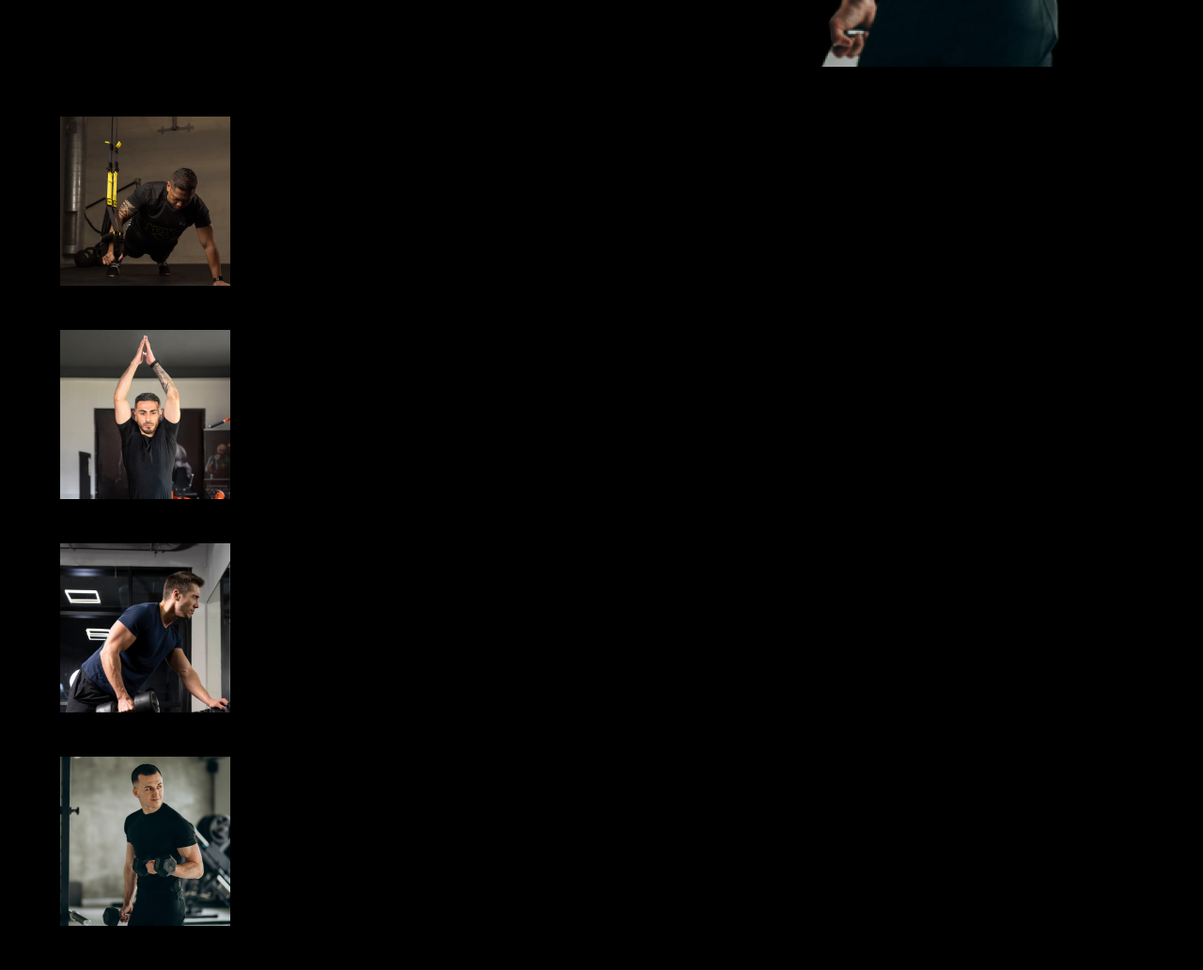
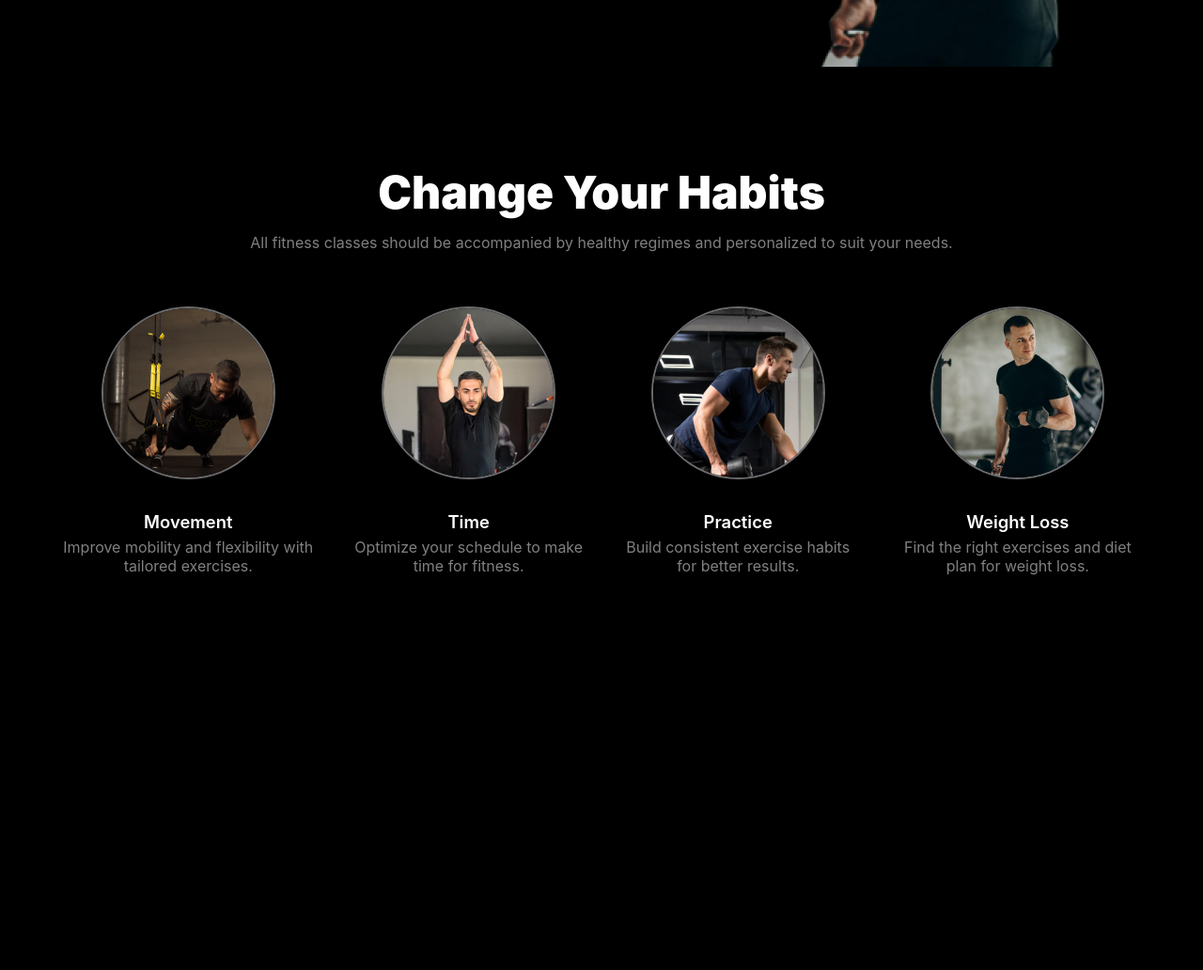
Before and after one commit to MHMIZAN09/fitness-website, a plain HTML site: page index.html in a window 1280 px wide. Shown: the part 583-1615 px from the top of the page at 94% size. After the commit the page ends 1295 px from the top, so only its background shows below. Drawn offline with Linux system fonts and the light colour scheme; a web font is replaced by a local one.

Commit message:
your habits style added

```diff
--- a/index.html
+++ b/index.html
@@ -57,8 +57,8 @@
   </header>
   <main>
     <!-- change your habits section  -->
-    <section class="habits">
-      <div class="container">
+    <section class="container">
+      <div class="habits">
         <h2 class="habits-title">Change Your Habits</h2>
         <p class="habits-description">All fitness classes should be accompanied by healthy regimes and personalized to
           suit your needs.</p>
@@ -86,6 +86,7 @@
         </div>
       </div>
     </section>
+
   </main>
   <footer>
 
--- a/styles/style.css
+++ b/styles/style.css
@@ -147,6 +147,62 @@ body {
 }
 
 
+/* change your habits section  */
+
+.habits {
+  margin: 100px 0px;
+}
+
+.habits-title {
+  text-align: center;
+  color: #FFF;
+  font-size: 3rem;
+  font-weight: 900;
+}
+
+
+.habits-description {
+  text-align: center;
+  color: var(--btn-secondary-color);
+  font-size: 1rem;
+  font-weight: 400;
+  margin: 14px 0px 58px 0px;
+}
+
+.habit-cards {
+  display: flex;
+  justify-content: space-between;
+  justify-items: center;
+  align-items: center;
+  text-align: center;
+  /* border: 2px solid red; */
+  gap: 40px;
+}
+
+.habit-card img {
+  border-radius: 50%;
+  border: 2px solid #6b6b6d;
+}
+
+.habit-card-title {
+  font-size: 1.15rem;
+  font-weight: 600;
+  color: #FFF;
+  margin-top: 30px;
+  margin-bottom: 6px;
+}
+
+.habit-card-description {
+  font: 1rem;
+  font-weight: 400;
+  color: rgba(255, 255, 255, 0.50);
+
+}
+
+
+/* Extra Mile Section */
+
+
 /* responsive style  */
 
 /* mobile device  */
@@ -177,6 +233,21 @@ body {
     display: flex;
   }
 
+  .habit-cards {
+    flex-direction: column;
+  }
+
+  .habits {
+    margin: 0px;
+  }
+
+  .habits-title {
+    font-size: 2rem;
+  }
+  .habits-description{
+    font-size: 1rem;
+  }
+
 }
 
 /* tablet device  */
```
